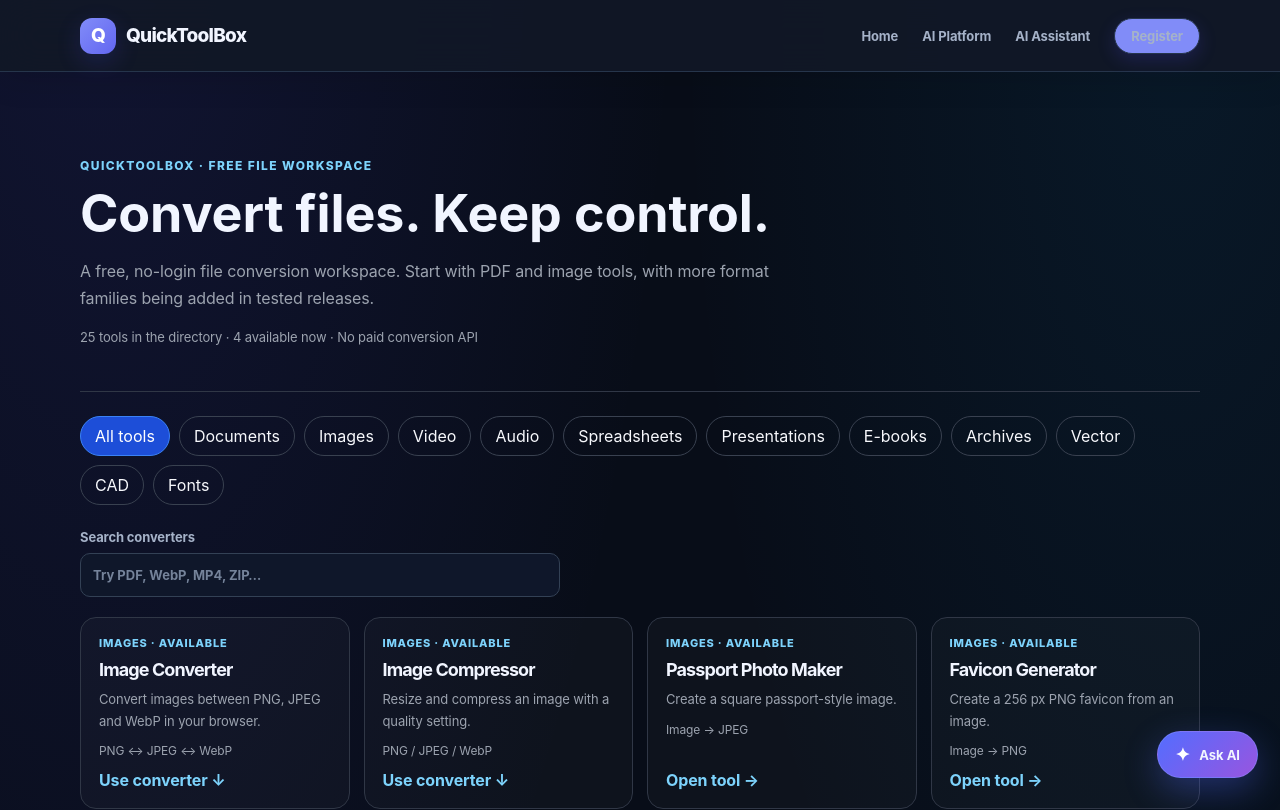
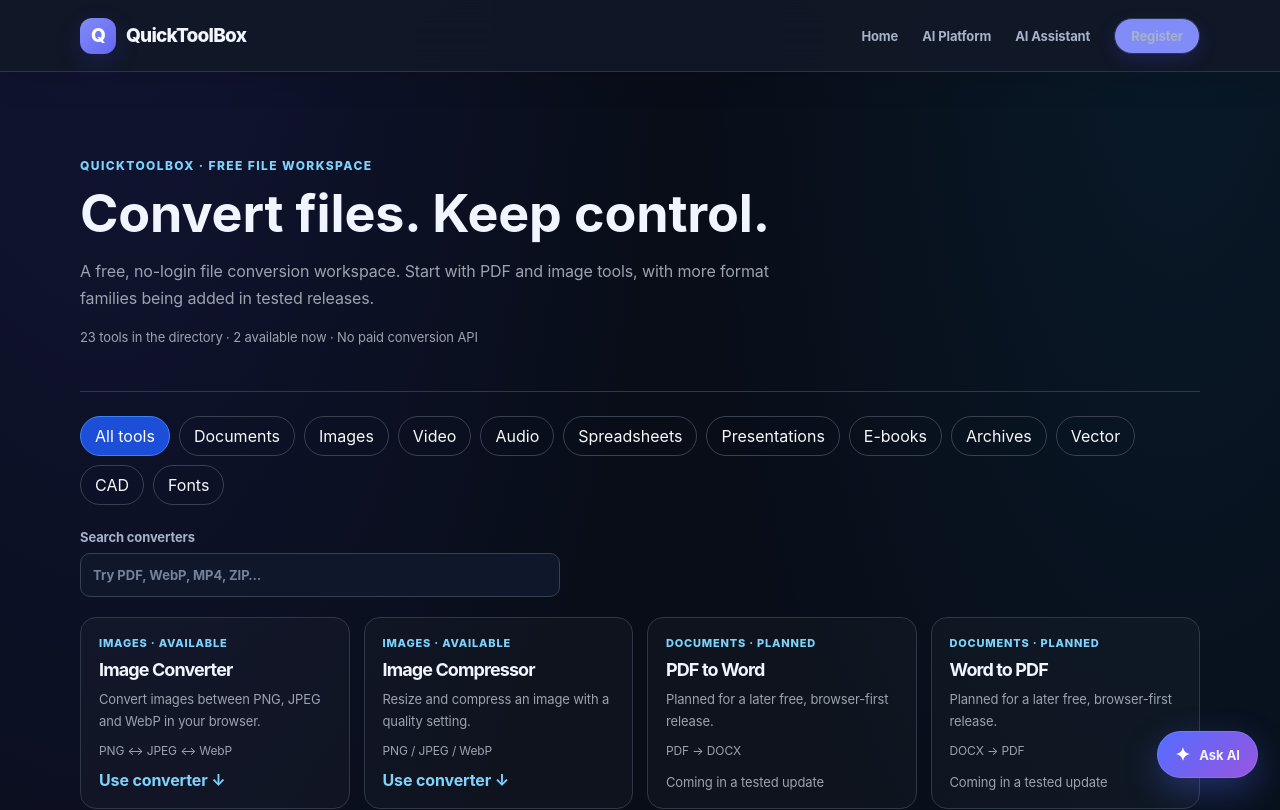
Before and after one commit to Afifarman/QuickToolBox, a Next.js app: page /file-converter in a window 1280 px wide. Shown: the top 810 px of the page. Built offline with nearby package versions, Linux system fonts and the light colour scheme.

Commit message:
chore(file-converter): remove remaining links to retired tool routes

```diff
--- a/components/FileConverterHub.js
+++ b/components/FileConverterHub.js
@@ -6,8 +6,6 @@ import { useEffect, useMemo, useState } from "react";
 const tools = [
   { name: "Image Converter", category: "Images", description: "Convert images between PNG, JPEG and WebP in your browser.", href: "#image-converter", status: "ready", formats: "PNG ↔ JPEG ↔ WebP" },
   { name: "Image Compressor", category: "Images", description: "Resize and compress an image with a quality setting.", href: "#image-converter", status: "ready", formats: "PNG / JPEG / WebP" },
-  { name: "Passport Photo Maker", category: "Images", description: "Create a square passport-style image.", href: "/tools/passport-photo-maker", status: "ready", formats: "Image → JPEG" },
-  { name: "Favicon Generator", category: "Images", description: "Create a 256 px PNG favicon from an image.", href: "/tools/favicon-generator", status: "ready", formats: "Image → PNG" },
   ...[
     ["PDF to Word", "Documents", "PDF → DOCX"], ["Word to PDF", "Documents", "DOCX → PDF"], ["PDF to JPG", "Documents", "PDF → JPG"],
     ["HTML to PDF", "Documents", "HTML → PDF"], ["PDF OCR", "Documents", "Scanned PDF → searchable PDF"],
```
